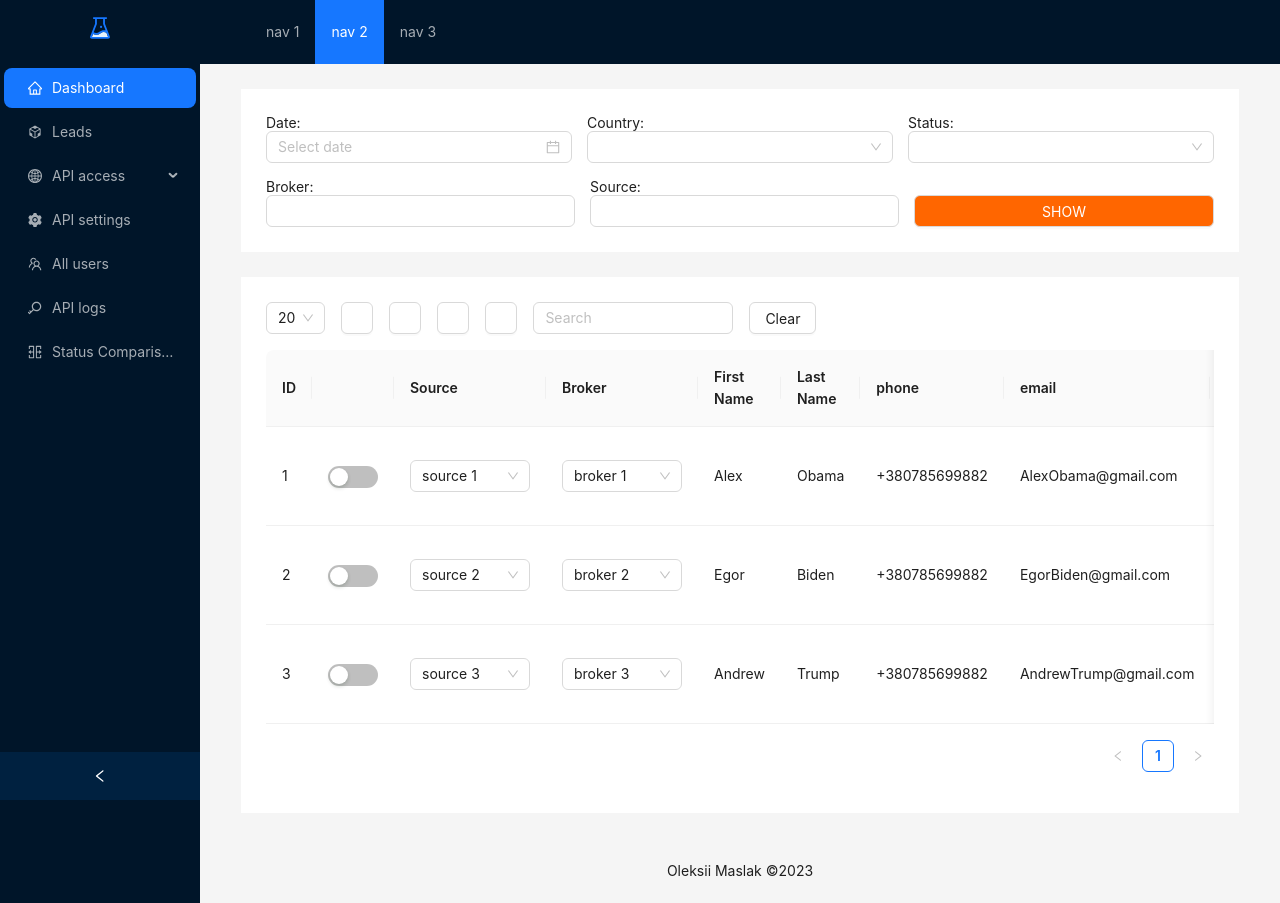
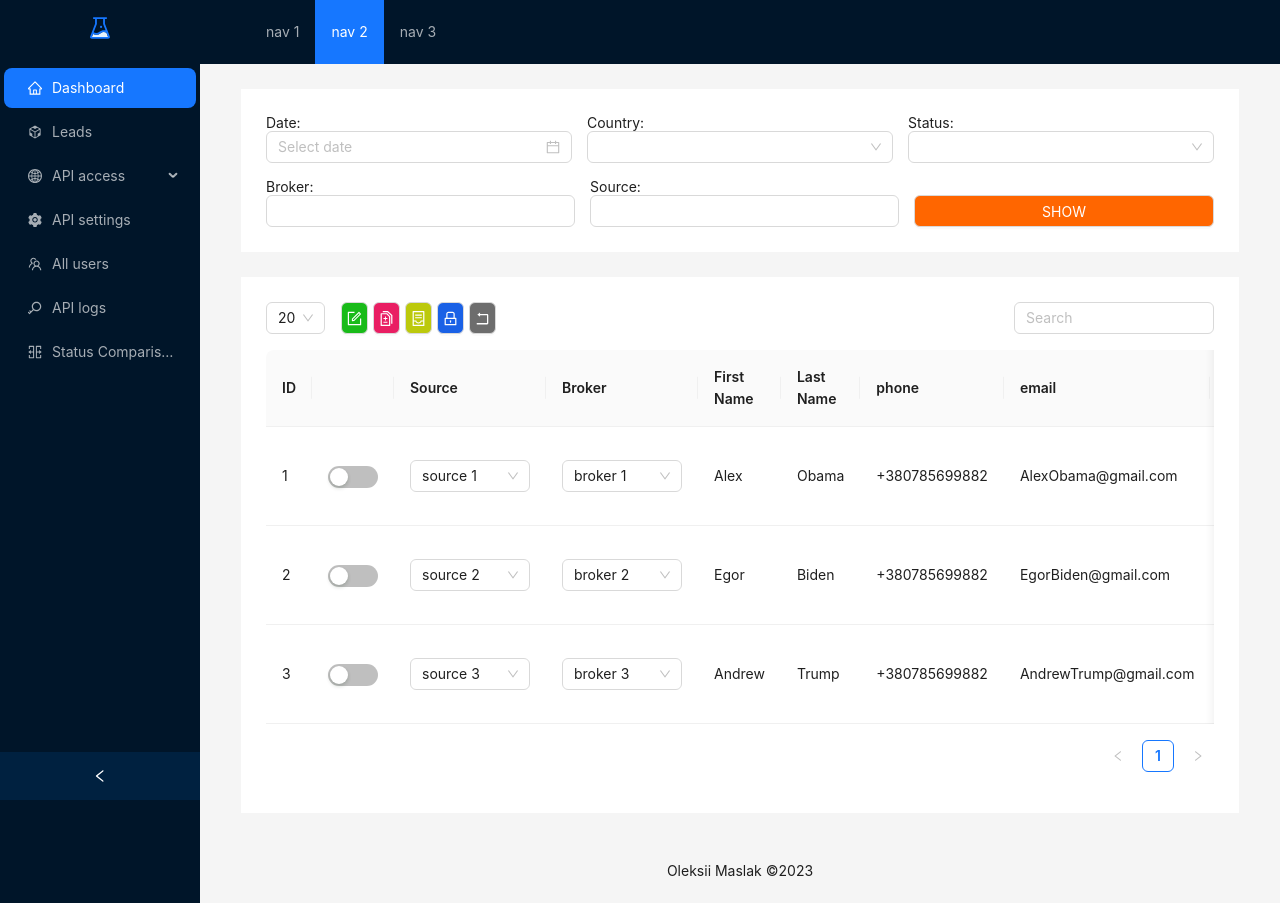
Before and after one commit to OleksiiMaslak/antd-demo, a React (Create React App) app: page / in a window 1280 px wide. Built offline with nearby package versions, Linux system fonts and the light colour scheme.

Commit message:
Закончил компонент регулирования таблицы

```diff
--- a/src/App.css
+++ b/src/App.css
@@ -1,5 +1,6 @@
 .App {
   text-align: center;
+  /* color: #6d6d6d; */
 }
 
 .App-logo {
--- a/src/components/TableControls.js
+++ b/src/components/TableControls.js
@@ -1,5 +1,6 @@
 import React, { useState } from 'react';
 import { Select, Button, Input } from 'antd';
+import { FormOutlined, DiffOutlined, ContainerOutlined, LockOutlined, RollbackOutlined} from '@ant-design/icons';
 
 const { Option } = Select;
 
@@ -41,7 +42,8 @@ setData(data);
 };
 
     return (
-<div style={{ display: 'flex', alignItems: 'center', marginBottom: 16 }}>
+    <div style={{ display: 'flex', alignItems: 'center', justifyContent: 'space-between', marginBottom: 16 }}>
+  <div style={{ display: 'flex', alignItems: 'center' }}>
     <Select value={selectValue} onChange={handleSelectChange} style={{ marginRight: 16 }}>
       <Option value="20">20</Option>
       <Option value="25">25</Option>
@@ -49,19 +51,29 @@ return (
       <Option value="35">35</Option>
       <Option value="40">40</Option>
     </Select>
-<Button style={{ marginRight: 16 }} icon={<span className="icon-style icon-1"></span>} onClick={() => handleButtonClick('#e91e63')}></Button>
-<Button style={{ marginRight: 16 }} icon={<span className="icon-style icon-2"></span>} onClick={() => handleButtonClick('#9e9e9e')}></Button>
-<Button style={{ marginRight: 16 }} icon={<span className="icon-style icon-3"></span>} onClick={() => handleButtonClick('#00bcd4')}></Button>
-<Button style={{ marginRight: 16 }} icon={<span className="icon-style icon-4"></span>} onClick={() => handleButtonClick('#4caf50')}></Button>
+    <Button style={{ marginRight: 5, backgroundColor: '#19bb19', padding: 5 }} onClick={() => handleButtonClick('#e91e63')}>
+      <FormOutlined style={{ fontSize: 15, color: '#fff'}} />
+    </Button>
+    <Button style={{ marginRight: 5, backgroundColor: '#e91e63', padding: 5 }} onClick={() => handleButtonClick('#9e9e9e')}>
+      <DiffOutlined style={{ fontSize: 15, color: '#fff'}} />
+    </Button>
+    <Button style={{ marginRight: 5, backgroundColor: '#bcc90c', padding: 5 }} onClick={() => handleButtonClick('#00bcd4')}>
+      <ContainerOutlined style={{ fontSize: 15, color: '#fff'}} />
+    </Button>
+    <Button style={{ marginRight: 5, backgroundColor: '#1a61e6', padding: 5 }} onClick={() => handleButtonClick('#4caf50')}>
+      <LockOutlined style={{ fontSize: 15, color: '#fff'}} />
+    </Button>
+    <Button style={{ marginRight: 5, backgroundColor: '#6d6d6d', padding: 5 }} onClick={handleSearchClear}>
+      <RollbackOutlined style={{ fontSize: 15, color: '#fff'}} />
+    </Button>
+  </div>
   <Input
     placeholder="Search"
     value={searchValue}
     onChange={handleSearchChange}
     onPressEnter={handleSearchSubmit}
-style={{ width: 200, marginRight: 16 }}
+    style={{ width: 200, marginLeft: 16 }}
   />
-<Button onClick={handleSearchClear}>Clear</Button>
-
 </div>
 );
 };
```
Lines whose indentation alone changed are shown as unchanged.
